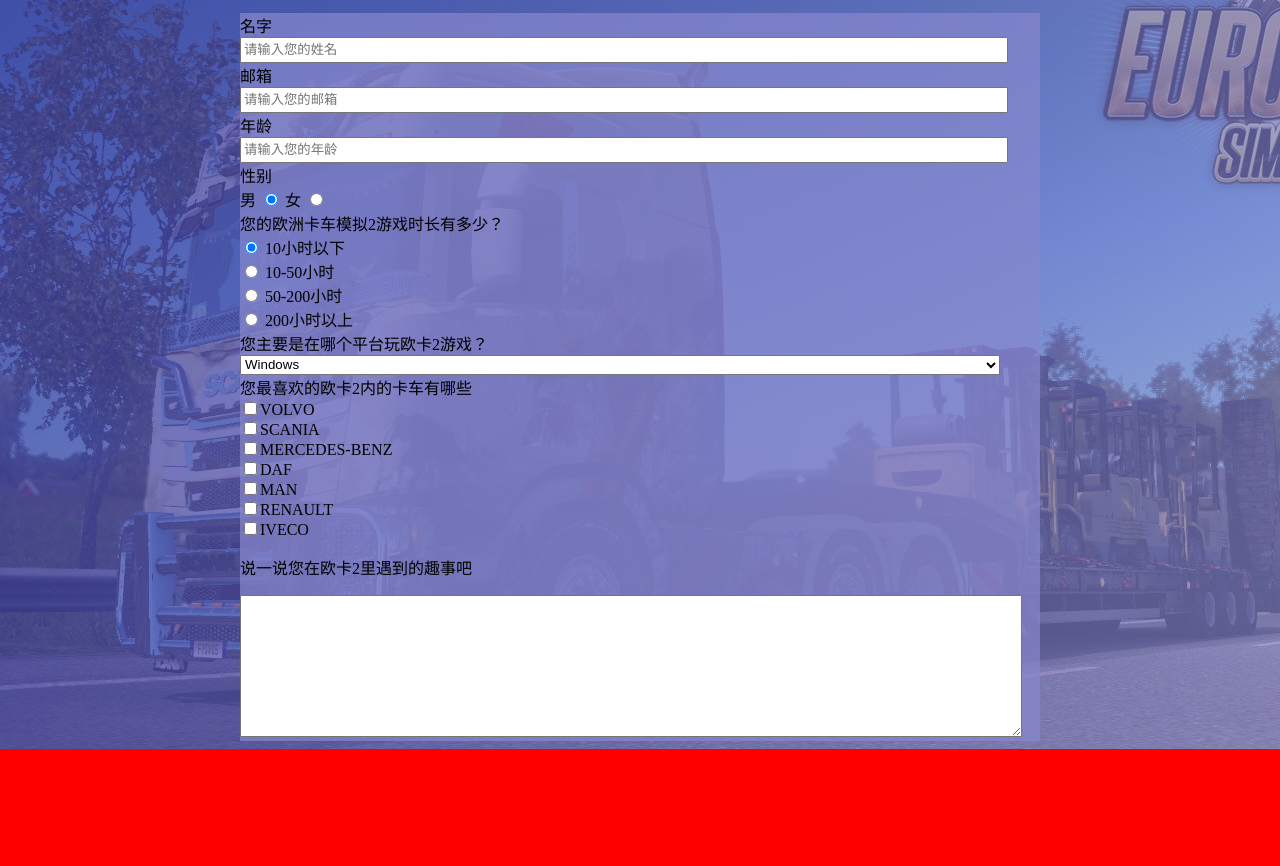
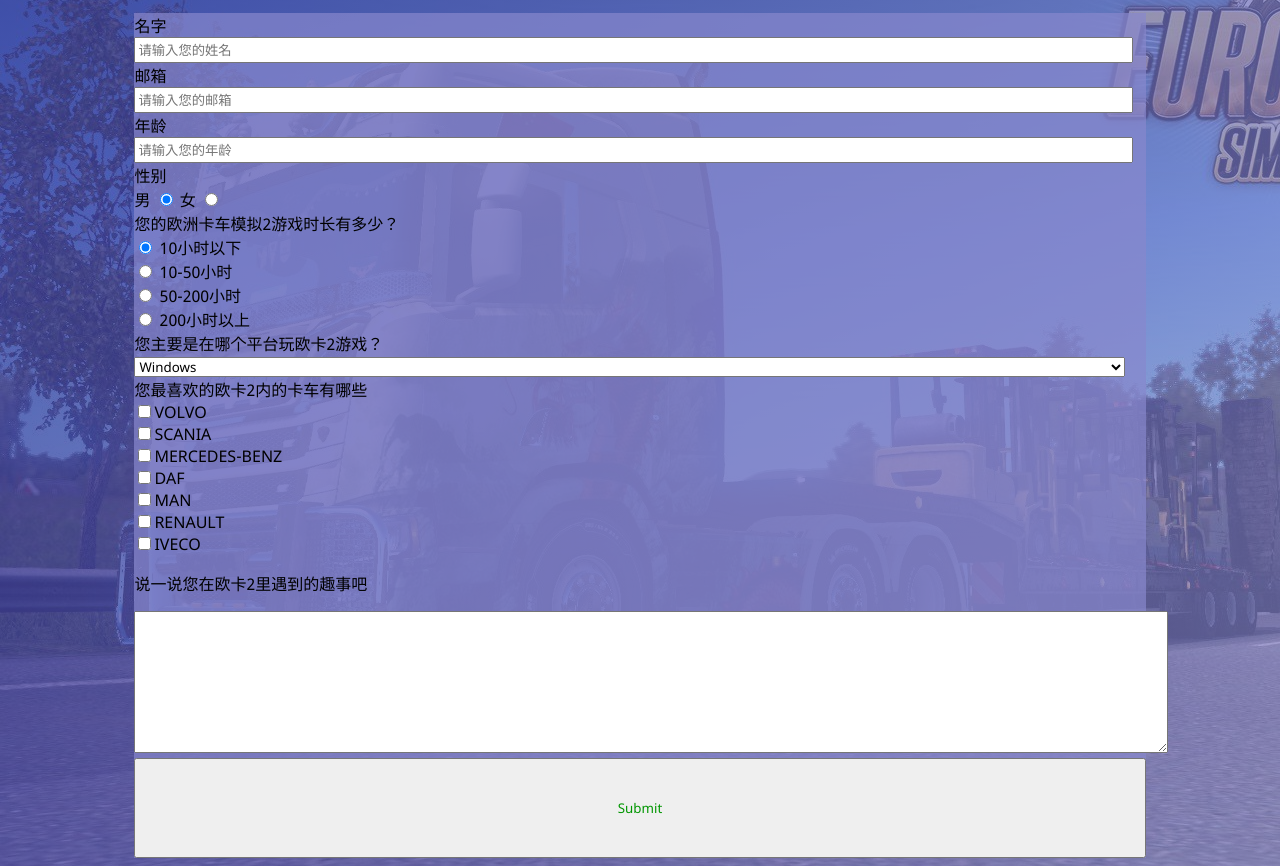
Before and after one commit to yechen2012/workbookcamp, a plain HTML site: page ResponsiveWebDesign/02/index.html in a window 1280 px wide. Shown: the part 116-982 px from the top of the page. Before the commit the page ends 865 px from the top, so only its background shows below. Drawn offline with Linux system fonts and the light colour scheme.

Commit message:
添加字体

```diff
--- a/ResponsiveWebDesign/02/index.html
+++ b/ResponsiveWebDesign/02/index.html
@@ -102,6 +102,10 @@
                         <p>说一说您在欧卡2里遇到的趣事吧</p>
                         <textarea class="form-textarea"></textarea>
                     </div>
+
+                    <div id="form-group-submit">
+                        <input id="submit" class="button-submit" type="submit" value="Submit">
+                    </div>
                 </div>
             </form>
         </div>
--- a/ResponsiveWebDesign/02/index_style.css
+++ b/ResponsiveWebDesign/02/index_style.css
@@ -1,5 +1,14 @@
+@font-face {
+  font-family: "noto";
+  src: url(./res/NotoSans-R.ttf);
+}
+
+* {
+  font-family: "noto";
+}
+
 body {
-    background-color: rgba(255, 0, 0, 255);
+    background-color: rgba(0, 0, 150, 150);
     background-image: linear-gradient(
         115deg,
         rgba(58, 58, 158, 0.8),
@@ -9,7 +18,7 @@
 }
 
 #container {
-  max-width: 800px;
+  max-width: 80%;
   min-width: 600px;
   margin: auto;
 }
@@ -26,14 +35,20 @@
 }
 
 .form-control {
-  width: 95%;
+  width: 98%;
   height: 20px;
 }
 
 .form-textarea {
-  width: 95%;
+  width: 100%;
   height: 120px;
   padding: 0.628rem;
   margin: auto;
   resize: vertical;
 }
+
+.button-submit {
+  width: 100%;
+  height: 100px;
+  color: rgb(0, 150, 0);
+}
```
Also changed, not shown: ResponsiveWebDesign/02/res/CaesarDressing-Regular.ttf (added), ResponsiveWebDesign/02/res/NotoSans-R.ttf (added).
